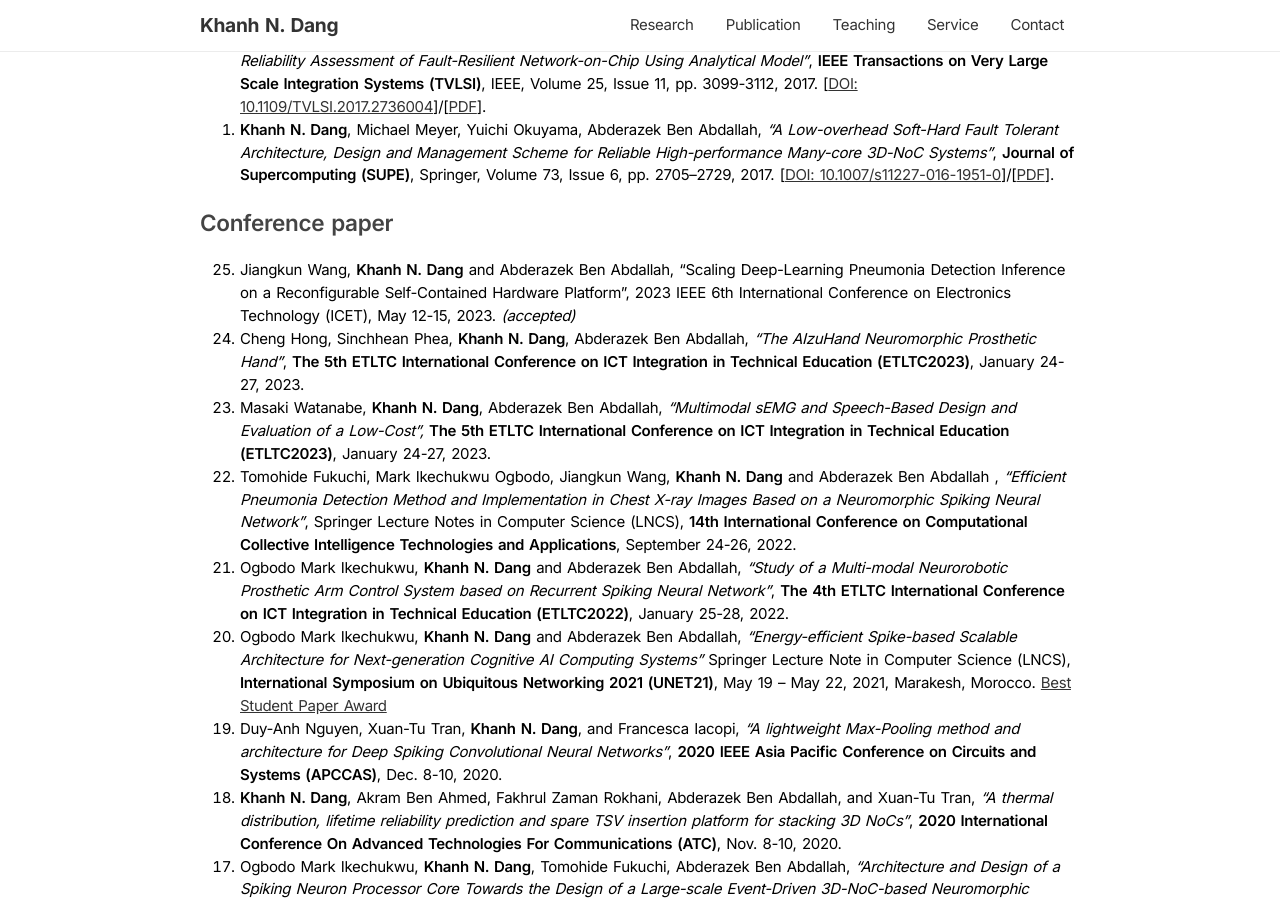
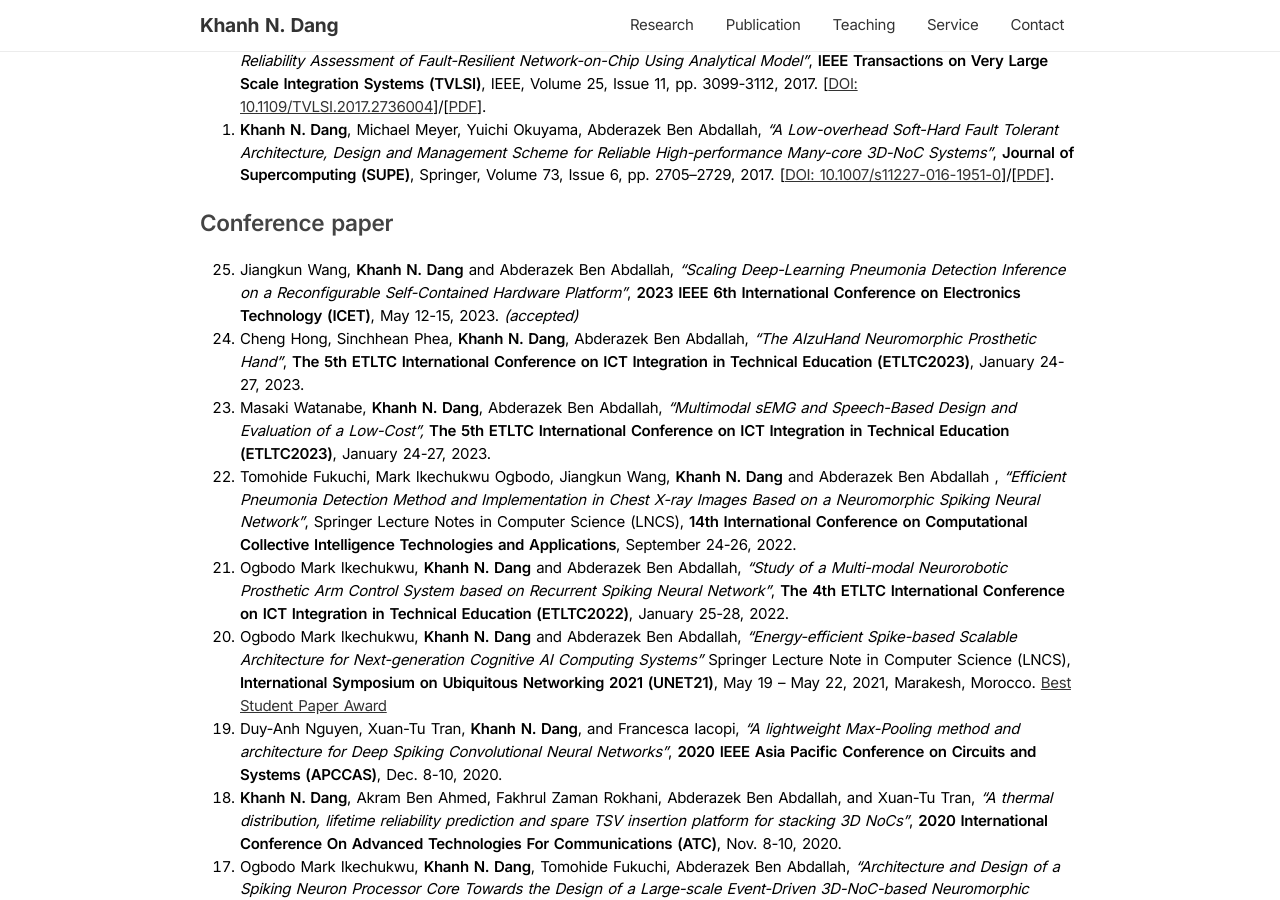
Before and after one commit to khanhdang/minimal-page, a Jekyll site: the page built from pub.md, in a window 1280 px wide and 900 px high, scrolled down 1279 px. Built offline with Jekyll 4.4.1, drawn with Linux system fonts in a browser that asks for light colours.

Commit message:
Update pub.md

```diff
--- a/pub.md
+++ b/pub.md
@@ -35,7 +35,7 @@ Disclaimer: This page contains PDF files of articles that might be covered by co
 
 
 ## Conference paper
-1. Jiangkun Wang, **Khanh N. Dang** and Abderazek Ben Abdallah, "Scaling Deep-Learning Pneumonia Detection Inference on a Reconfigurable Self-Contained Hardware Platform", 2023 IEEE 6th International Conference on Electronics Technology (ICET), May 12-15, 2023. *(accepted)*
+1. Jiangkun Wang, **Khanh N. Dang** and Abderazek Ben Abdallah, *"Scaling Deep-Learning Pneumonia Detection Inference on a Reconfigurable Self-Contained Hardware Platform"*, **2023 IEEE 6th International Conference on Electronics Technology (ICET)**, May 12-15, 2023. *(accepted)*
 2. Cheng Hong, Sinchhean Phea, **Khanh N. Dang**, Abderazek Ben Abdallah, *"The AIzuHand Neuromorphic Prosthetic Hand"*, **The 5th ETLTC International Conference on ICT Integration in Technical Education (ETLTC2023)**, January 24-27, 2023.
 3. Masaki Watanabe, **Khanh N. Dang**, Abderazek Ben Abdallah, *"Multimodal sEMG and Speech-Based Design and Evaluation of a Low-Cost",* **The 5th ETLTC International Conference on ICT Integration in Technical Education (ETLTC2023)**, January 24-27, 2023.
 4. Tomohide Fukuchi,   Mark Ikechukwu Ogbodo, Jiangkun Wang,  **Khanh N. Dang** and Abderazek Ben Abdallah , *"Efficient Pneumonia Detection Method and Implementation in Chest X-ray Images Based on a Neuromorphic Spiking Neural Network"*, Springer Lecture Notes in Computer Science (LNCS), **14th International Conference on Computational Collective Intelligence Technologies and Applications**, September 24-26, 2022.
```
